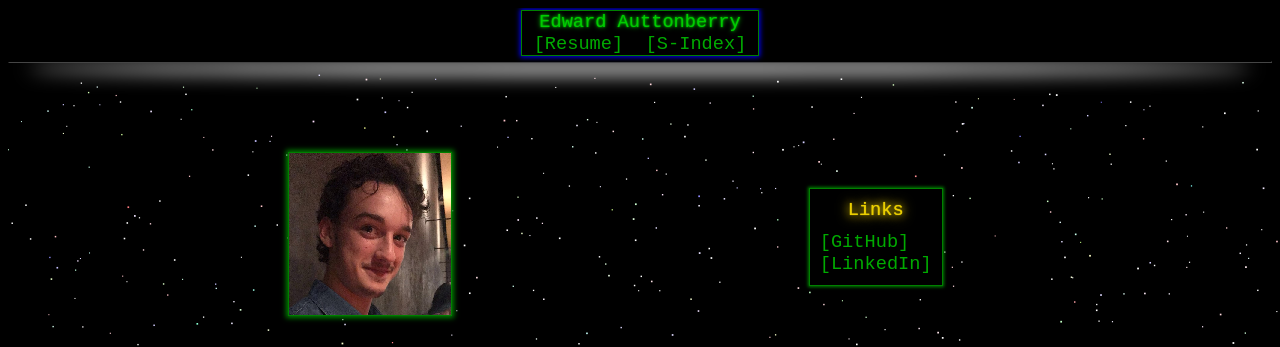
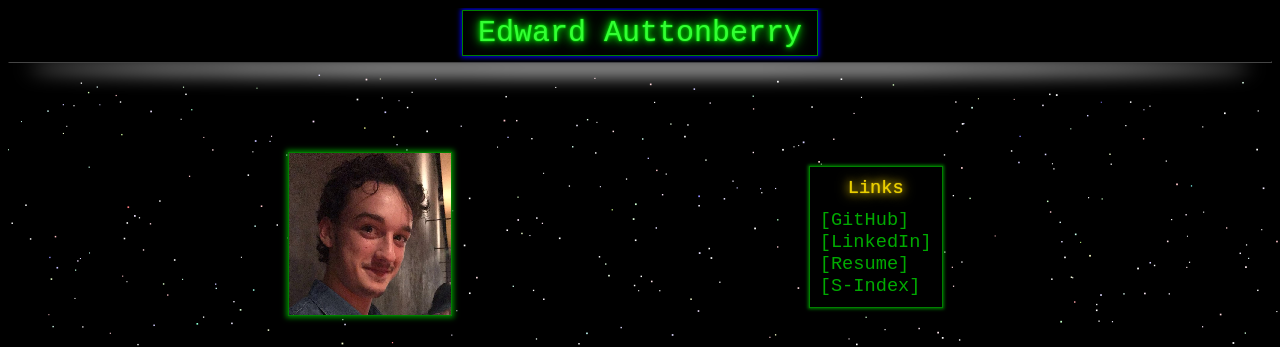
Before and after one commit to ganondev/edward.auttonberri.es, a React (Create React App) app: page / in a window 1280 px wide. Shown: the top 347 px of the page. Built offline with nearby package versions, Linux system fonts and the light colour scheme; no server answers; a web font is replaced by a local one.

Commit message:
Remove Nav

```diff
--- a/src/component/home/Home.tsx
+++ b/src/component/home/Home.tsx
@@ -5,6 +5,7 @@ import GameStat from './cards/GameStat';
 import './Home.css';
 import {Projects} from "./cards/Projects";
 import {glowString, theme} from "../../util/cssbuild";
+import {Link} from "react-router-dom";
 
 export default function Home() {
 
@@ -34,6 +35,8 @@ export default function Home() {
                     <ul>
                         <li key="1"><a href="https://github.com/ganondev">[GitHub]</a></li>
                         <li key="3"><a href="https://www.linkedin.com/in/edward-auttonberry">[LinkedIn]</a></li>
+                        <li><Link to="/resume">[Resume]</Link></li>
+                        <li><Link to="/coolescheiße">[S-Index]</Link></li>
                     </ul>
                 </GlowSurfaceNew>
             </div>
--- a/src/component/nav/Nav.tsx
+++ b/src/component/nav/Nav.tsx
@@ -2,25 +2,24 @@ import React, {FC, useEffect, useMemo, useState} from 'react';
 import { getQuote, Quote } from '../../util/service-requests/quote-requests';
 import { Link } from 'react-router-dom';
 import './Nav.css';
+import {glowString, theme} from "../../util/cssbuild";
 
 export function Header() {
 
     return (
         <header>
             <div>
-                <div className="glow">
-                    <Link to="." id="banner">Edward Auttonberry</Link>
+                <div style={{
+                    padding: "5px 15px"
+                }}>
+                    <Link
+                        to="/"
+                        id="banner"
+                        style={{
+                            fontSize: "30px",
+                        }}
+                    >Edward Auttonberry</Link>
                 </div>
-                <nav>
-                    <ul>
-                        <li>
-                            <Link to="/resume">[Resume]</Link>
-                        </li>
-                        <li>
-                            <Link to="/coolescheiße">[S-Index]</Link>
-                        </li>
-                    </ul>
-                </nav>
             </div>
         </header>
     );
--- a/src/index.css
+++ b/src/index.css
@@ -27,9 +27,9 @@ a:hover
 
 }
 
-a:hover:not(#banner,.item-link)
+a:hover:not(.item-link)
 {
-    text-shadow: 0px 0px 5px red;
+    text-shadow: 0 0 5px red, 0 0 2px red, 0 0 8px red;
 }
 
 header
@@ -48,11 +48,6 @@ header
     box-shadow: 0px 0px 5px 2px blue;
 }
 
-header nav
-{
-    display: inline-block;
-}
-
 ul
 {
   list-style-type: none;
@@ -61,23 +56,11 @@ ul
   display: inline-block;
 }
 
-header nav li
-{
-  display: inline-block;
-  padding: 0 .6em;
-}
-
 .title
 {
 
     color: #00cc00;
 
-}
-
-.glow
-{
-    text-decoration: none;
-    text-shadow: 0 0 2px #00cc00, 0 0 5px #00cc00;
 }
 
 /* latin-ext */
@@ -105,3 +88,24 @@ html, body {
     overflow: hidden;
 
 }
+
+#banner {
+    text-shadow: rgb(0 204 0) 0px 0px 1px, rgb(0 204 0) 0px 0px 2px, rgb(0 204 0) 0px 0px 5px, rgb(0 204 0) 0px 0px 10px, rgb(0 204 0) 0px 0px 15px;
+    color: #33FF33;
+}
+
+#banner:hover {
+    color: #99FF99;
+    text-shadow:
+        rgb(0 204 0) 0px 0px 1px,
+        rgb(0 204 0) 0px 0px 2px,
+        rgb(0 204 0) 0px 0px 5px,
+        0 0 5px red,
+        0 0 2px red,
+        0 0 8px red,
+        0 0 10px red,
+        0 0 12px red,
+        0 0 15px red,
+        0 0 18px red,
+        0 0 20px red;
+}
```
